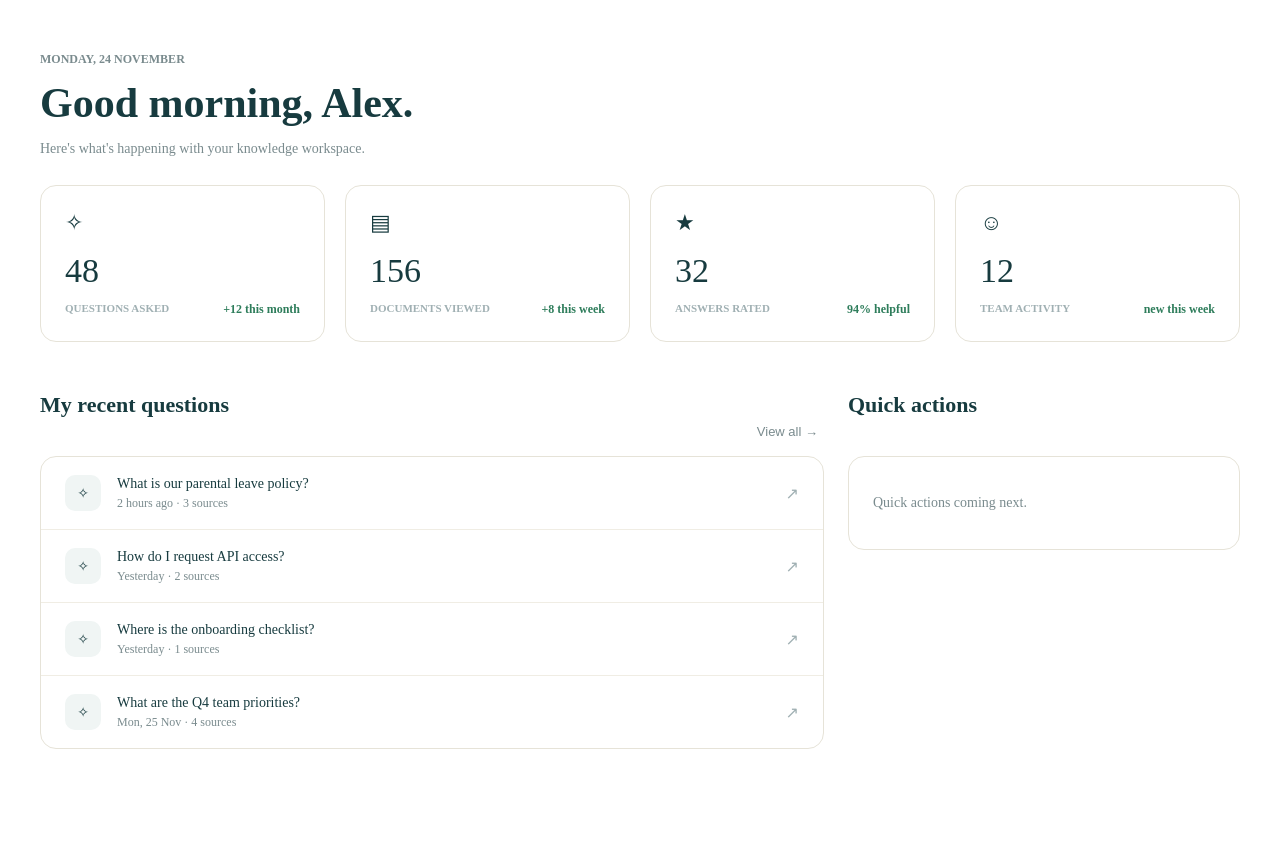
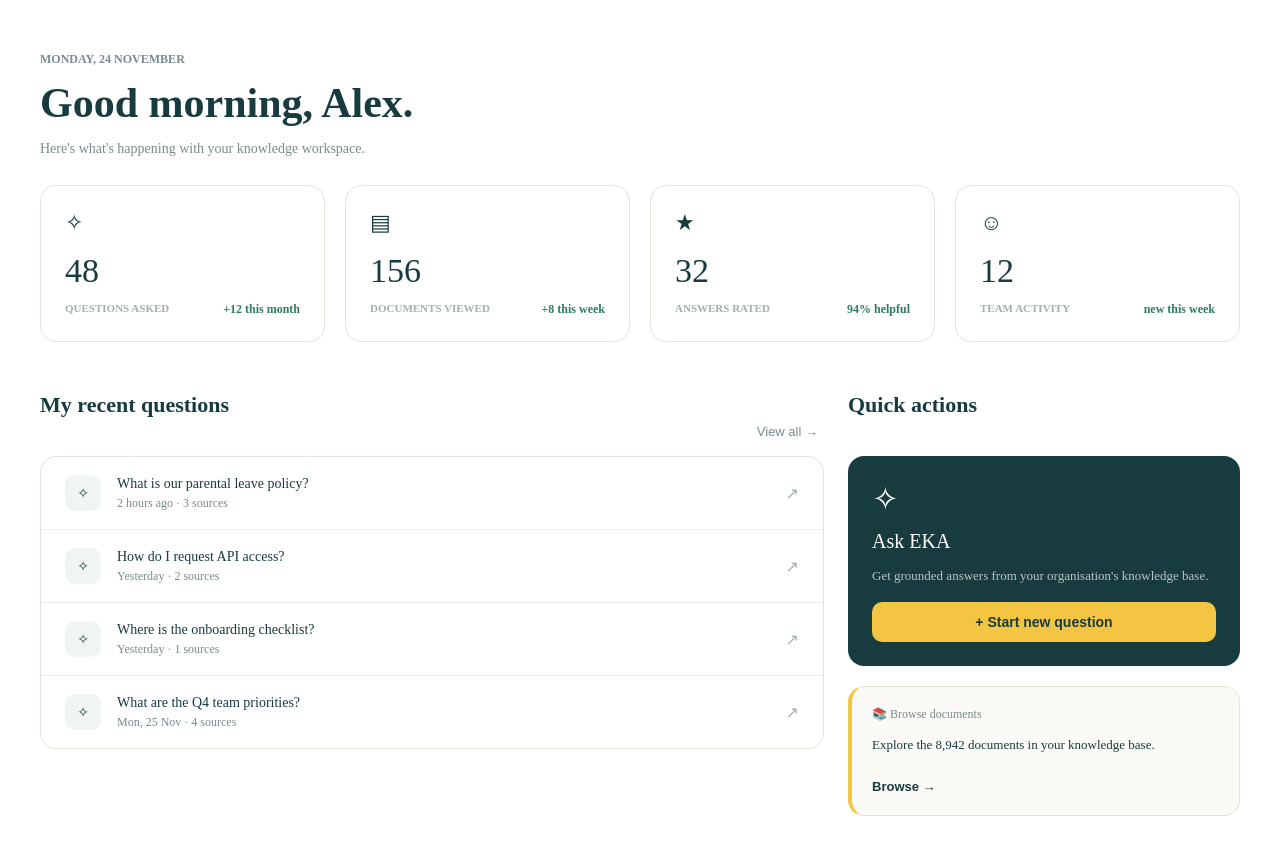
Before and after one commit to EKA-Project/enterprise-knowledge-agent, a React app in the folder frontend/: page / in a window 1280 px wide. Before the commit the page ends 800 px from the top, so only its background shows below. Built offline with nearby package versions, Linux system fonts and the light colour scheme; the HTML template or start-up script is replaced by a standard one.

Commit message:
feat(employee): added quick actions panel with Ask EKA

```diff
--- a/frontend/src/components/dashboard/EmployeeDashboardView.jsx
+++ b/frontend/src/components/dashboard/EmployeeDashboardView.jsx
@@ -40,7 +40,7 @@ export default function EmployeeDashboardView() {
         ))}
       </div>
 
-      {/* Two-column layout: My questions (left) + Placeholder (right) */}
+      {/* Two-column layout: My questions (left) + Quick actions (right) */}
       <div style={{ display: 'grid', gridTemplateColumns: '2fr 1fr', gap: '24px' }}>
 
         {/* LEFT: My recent questions */}
@@ -52,27 +52,44 @@ export default function EmployeeDashboardView() {
           <div style={{ background: '#fff', border: '1px solid #E6E3D8', borderRadius: '16px', overflow: 'hidden' }}>
             {questions.map((q, i) => (
               <div key={i} style={{ display: 'flex', alignItems: 'center', gap: '16px', padding: '18px 24px', borderBottom: i < questions.length - 1 ? '1px solid #F0EDE4' : 'none', cursor: 'pointer' }}>
-                {/* Question icon */}
                 <div style={{ width: '36px', height: '36px', borderRadius: '10px', background: '#F0F5F4', color: '#173B3F', display: 'grid', placeItems: 'center', fontSize: '14px', flexShrink: 0 }}>✧</div>
-                {/* Question text + meta */}
                 <div style={{ flex: 1 }}>
                   <div style={{ fontSize: '14px', fontWeight: '500', color: '#173B3F' }}>{q.q}</div>
                   <div style={{ fontSize: '12px', color: '#7A8B8E', marginTop: '4px' }}>{q.t} · {q.src} sources</div>
                 </div>
-                {/* Arrow */}
                 <div style={{ color: '#A0B0B3' }}>↗</div>
               </div>
             ))}
           </div>
         </div>
 
-        {/* RIGHT: Placeholder — will be filled in Commit 3 */}
+        {/* RIGHT: Quick actions panel */}
         <div>
           <div style={{ display: 'flex', justifyContent: 'space-between', alignItems: 'flex-end', marginBottom: '16px' }}>
             <h3 style={{ fontFamily: 'Fraunces, serif', fontSize: '22px', color: '#173B3F' }}>Quick actions</h3>
           </div>
-          <div style={{ background: '#fff', border: '1px solid #E6E3D8', borderRadius: '16px', padding: '24px' }}>
-            <p style={{ color: '#7A8B8E', fontSize: '14px' }}>Quick actions coming next.</p>
+
+          {/* Ask EKA card — prominent dark CTA */}
+          <div style={{ background: '#173B3F', borderRadius: '16px', padding: '24px', marginBottom: '20px' }}>
+            <div style={{ fontSize: '32px', marginBottom: '12px', color: '#fff' }}>✧</div>
+            <div style={{ fontFamily: 'Fraunces, serif', fontSize: '20px', color: '#fff', marginBottom: '8px' }}>Ask EKA</div>
+            <p style={{ fontSize: '13px', color: 'rgba(255,255,255,0.7)', lineHeight: '1.5', marginBottom: '16px' }}>
+              Get grounded answers from your organisation's knowledge base.
+            </p>
+            <button style={{ width: '100%', padding: '12px', background: '#F3C543', border: 'none', borderRadius: '10px', color: '#173B3F', fontSize: '14px', fontWeight: '600', cursor: 'pointer' }}>
+              + Start new question
+            </button>
+          </div>
+
+          {/* Browse documents card */}
+          <div style={{ background: '#FBFAF6', border: '1px solid #E6E3D8', borderLeft: '4px solid #F3C543', borderRadius: '16px', padding: '20px' }}>
+            <div style={{ fontSize: '12px', color: '#7A8B8E', marginBottom: '8px' }}>📚 Browse documents</div>
+            <p style={{ fontSize: '13px', color: '#173B3F', lineHeight: '1.5' }}>
+              Explore the 8,942 documents in your knowledge base.
+            </p>
+            <button style={{ marginTop: '12px', background: 'none', border: 'none', color: '#173B3F', fontSize: '13px', fontWeight: '600', cursor: 'pointer', padding: 0 }}>
+              Browse →
+            </button>
           </div>
         </div>
 
```
